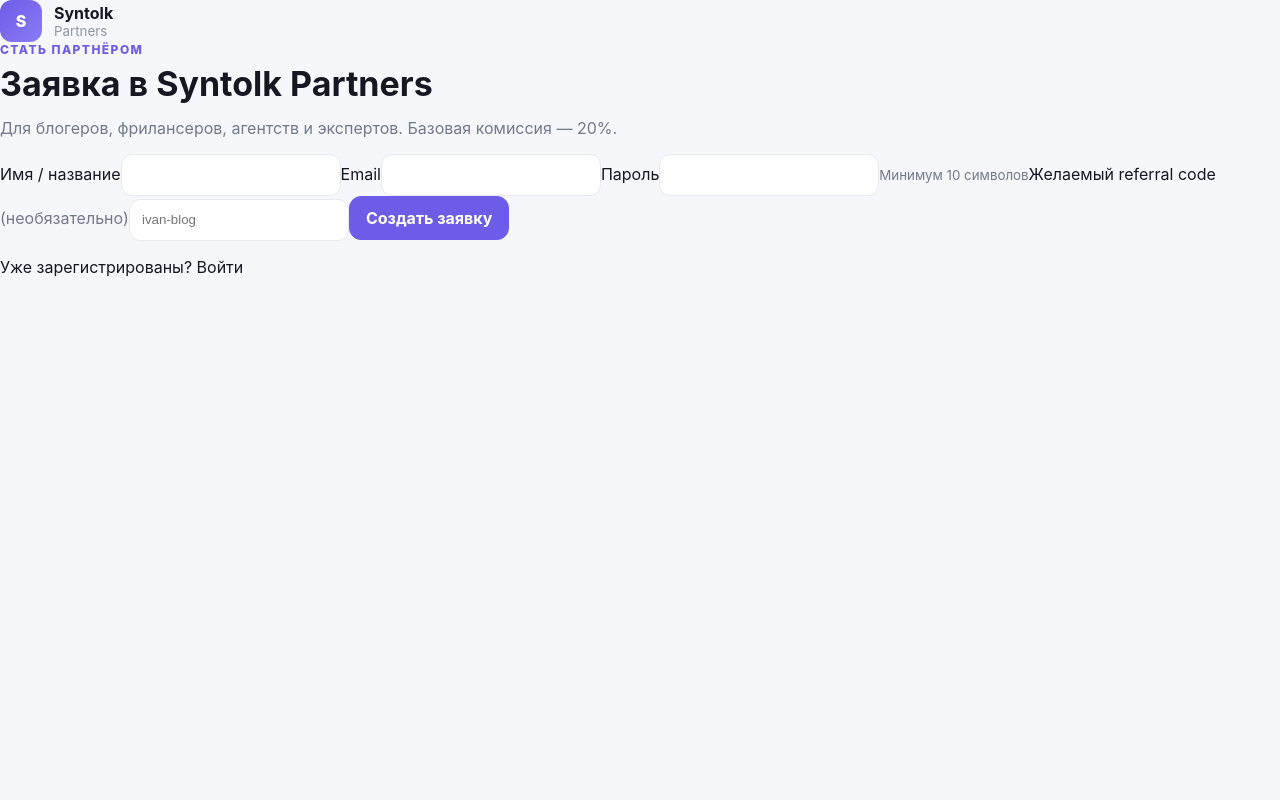
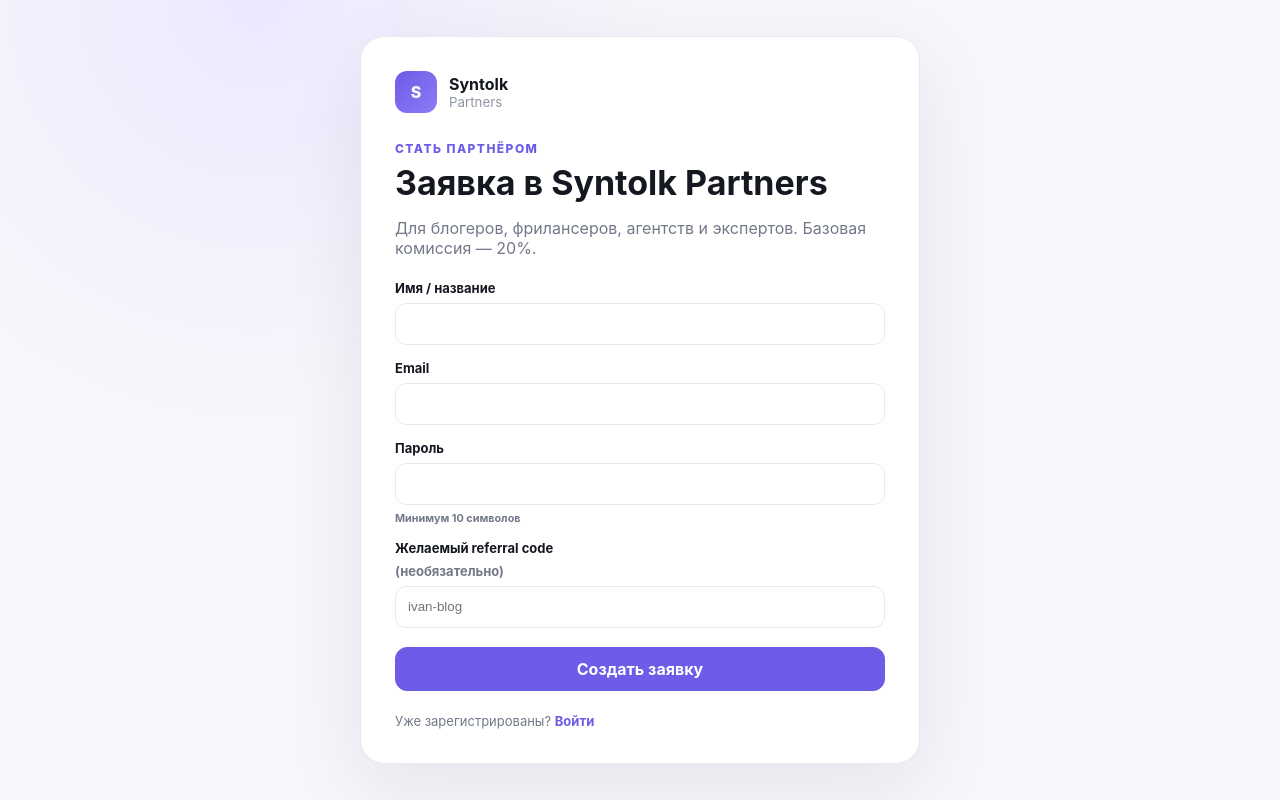
Before and after one commit to syntolkru-prog/Syntolk-partners-panel, a Next.js app: page /register in a window 1280 px wide. Built offline with nearby package versions, Linux system fonts and the light colour scheme.

Commit message:
style: add partner authentication UI

```diff
--- a/app/globals.css
+++ b/app/globals.css
@@ -128,3 +128,5 @@
   .toolbar-actions { width:100%; }
   .toolbar-actions .input { width:100%; }
 }
+
+.auth-page{min-height:100vh;display:grid;place-items:center;padding:30px;background:radial-gradient(circle at 20% 0,#ece9ff,transparent 32%),var(--bg)}.auth-card{width:min(480px,100%);background:#fff;border:1px solid var(--line);border-radius:24px;padding:34px;box-shadow:0 24px 80px rgba(22,24,34,.08)}.auth-card.wide{width:min(560px,100%)}.auth-brand{margin-bottom:28px}.auth-form{display:grid;gap:15px;margin-top:22px}.auth-form label{display:grid;gap:7px;font-size:13px;font-weight:700}.auth-form .input{width:100%}.auth-form .button{margin-top:4px}.auth-tabs{display:grid;grid-template-columns:1fr 1fr;background:#f3f4f7;border-radius:12px;padding:4px;margin-top:22px}.auth-tabs button{border:0;background:transparent;padding:10px;border-radius:9px;font-weight:700;color:var(--muted);cursor:pointer}.auth-tabs button.active{background:#fff;color:var(--text);box-shadow:0 2px 8px rgba(0,0,0,.06)}.form-message{background:#f7f7fb;border-radius:10px;padding:10px 12px;font-size:13px}.auth-footer{margin:22px 0 0;color:var(--muted);font-size:13px}.auth-footer a{color:var(--accent);font-weight:700}.otp-input{text-align:center;font-size:28px;letter-spacing:.25em;font-weight:800}
```
